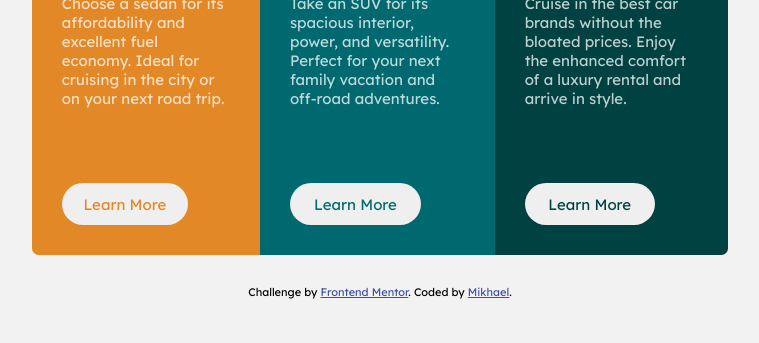
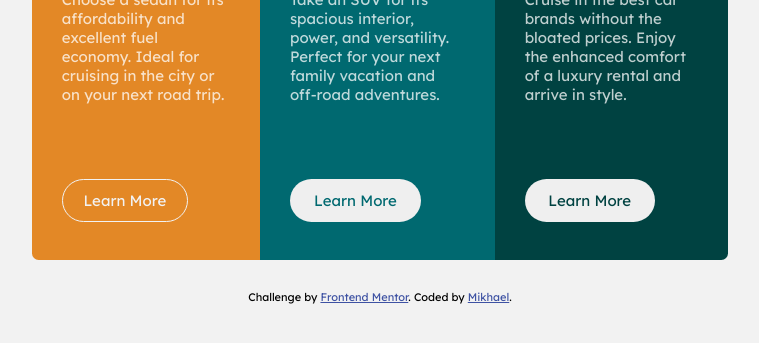
Before and after one commit to mikhael7/3-column-preview-card-component, a plain HTML site: page index.html in a window 1280 px wide. In both pictures the pointer is over the button 384 px from the left and 531 px from the top of the page. Shown: the part 327-670 px from the top of the page, without its empty margins (260-1019 px from the left). Drawn offline with Linux system fonts and the light colour scheme; a web font is replaced by a local one.

Commit message:
update : active state

```diff
--- a/style.css
+++ b/style.css
@@ -97,11 +97,12 @@ main>section>div.card-container p {
 
 main>section>div.card-container button {
     margin-top: 0.5rem;
+    margin-bottom: 0.5rem;
     width: 75%;
     text-align: center;
     cursor: pointer;
     text-decoration: none;
-    border: none;
+    border: 1px solid transparent;
     border-radius: 2rem;
     font-size: var(--font-size-m);
     padding: .75rem;
@@ -126,7 +127,6 @@ main>section>div.card-container>div.card-suvs>button {
     color: var(--color-dark-cyan);
 }
 
-
 main>section>div.card-container>div.card-luxury {
     background-color: var(--color-very-dark-cyan);
     border-bottom-left-radius: var(--border-radius-s);
@@ -135,6 +135,14 @@ main>section>div.card-container>div.card-luxury {
 
 main>section>div.card-container>div.card-luxury>button {
     color: var(--color-very-dark-cyan);
+}
+
+main>section>div.card-container>div.card-sedans>button:hover,
+main>section>div.card-container>div.card-suvs>button:hover,
+main>section>div.card-container>div.card-luxury>button:hover {
+    background: transparent;
+    border: 1px solid var(--color-very-light-gray);
+    color: var(--color-very-light-gray);
 }
 
 @media screen and (min-width: 996px) {
```
